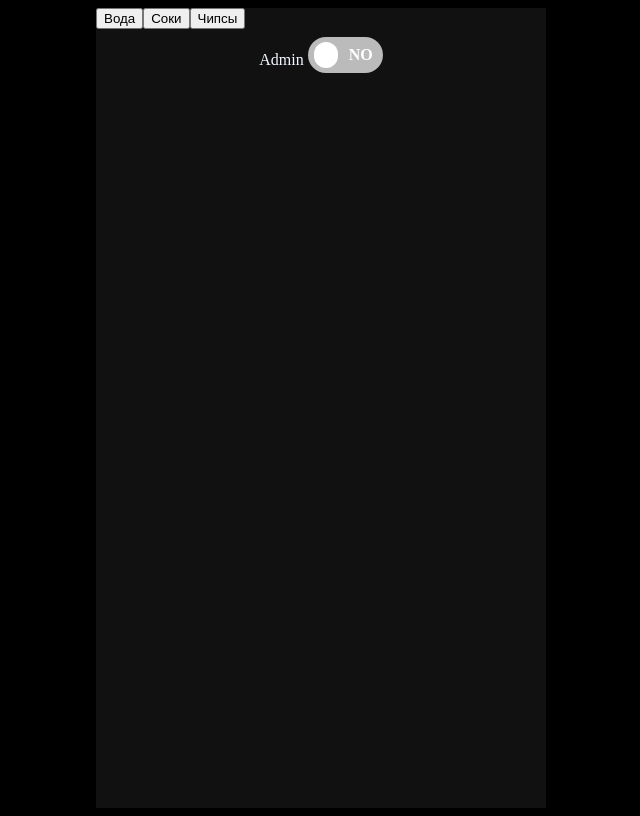
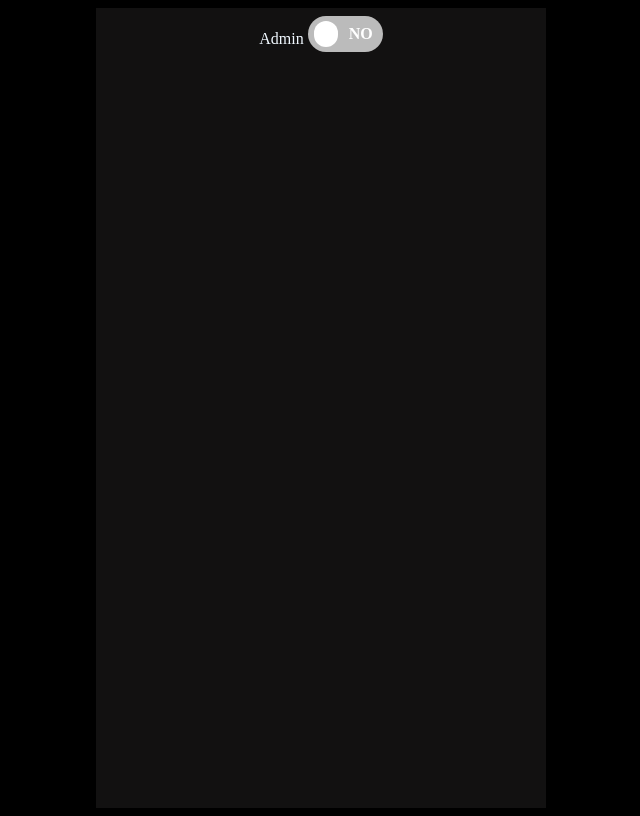
Before and after one commit to ArkadiyJS/time-to-collect, a React (Vite) app: page / in a window 1280 px wide. Shown: the whole page, without its empty margins (319-959 px from the left). Built offline with nearby package versions, Linux system fonts and the light colour scheme.

Commit message:
refactoring idea and add functional

```diff
--- a/src/App.tsx
+++ b/src/App.tsx
@@ -29,6 +29,9 @@ function App() {
   // колл бэк функция (отправки формы в стор)
   const onSubmitInput = (newNameList:any) => {
     dispatch(addDriver(newNameList))
+
+
+
    }
   //
 
@@ -40,9 +43,8 @@ function App() {
 
       <div className='Header'>
 
-        <button>Вода</button>
-        <button>Соки</button>
-        <button>Чипсы</button>
+
+
 
         <ToggleSwitch label="Admin"
         showButtonCreateList={showButtonCreateList}
@@ -52,19 +54,15 @@ function App() {
 
 
 
-      <div>
 
-      {driverCollect.map((d)=><NameList  key={d.id}
+
+        <div>{driverCollect.map((d)=><NameList  key={d.id}
           id={d.id}
           name={d.name}
           timeToBegin={d.timeToBegin}
           timeToFinish={d.timeToFinish}
           completed={d.completed}
-
-
-
             />)}
-
         </div>
 
       { (showButtonCreateList && showInput) ? <InputCreateList onSubmitInput={onSubmitInput} /> :  '' }
--- a/src/components/nameList/nameList.tsx
+++ b/src/components/nameList/nameList.tsx
@@ -52,6 +52,10 @@ function NameList({completed,timeToFinish,timeToBegin,name,id}:PropsType) {
   }
 const finish = `${hourDigitalFinish}:${minutesDigitalFinish}`
 
+ const sumHour = (  hourDigitalFinish - hourDigitalBegin)
+ const sumMin = ( minutesDigitalFinish - minutesDigitalBegin )
+ const sumTimeToCollect = `${sumHour}ч. ${sumMin}м.`
+
 const [showSettingList, setShowSettingList] = useState<boolean>(false)
 
   return (
@@ -60,7 +64,7 @@ const [showSettingList, setShowSettingList] = useState<boolean>(false)
       <li onClick={()=>{setShowSettingList(!showSettingList)}}>{name}  Н:{begin} К:{finish}</li>
 
         <div>{ showSettingList ? <ul>
-             <li><span>Начало : {begin} ---</span>  <span>Конец : {finish}</span>  </li>
+             <li><span>Длительность:{ hourDigitalFinish && sumTimeToCollect} </span>  </li>
              <li><button disabled={hourDigitalBegin !== 0} onClick={()=>giveMeTimeBegin()}>начать</button> <button disabled={hourDigitalFinish !== 0} onClick={()=>giveMeTimeFinish()}>закончить</button> </li>
              </ul> : ''}
         </div>
```
Lines whose indentation alone changed are shown as unchanged.
